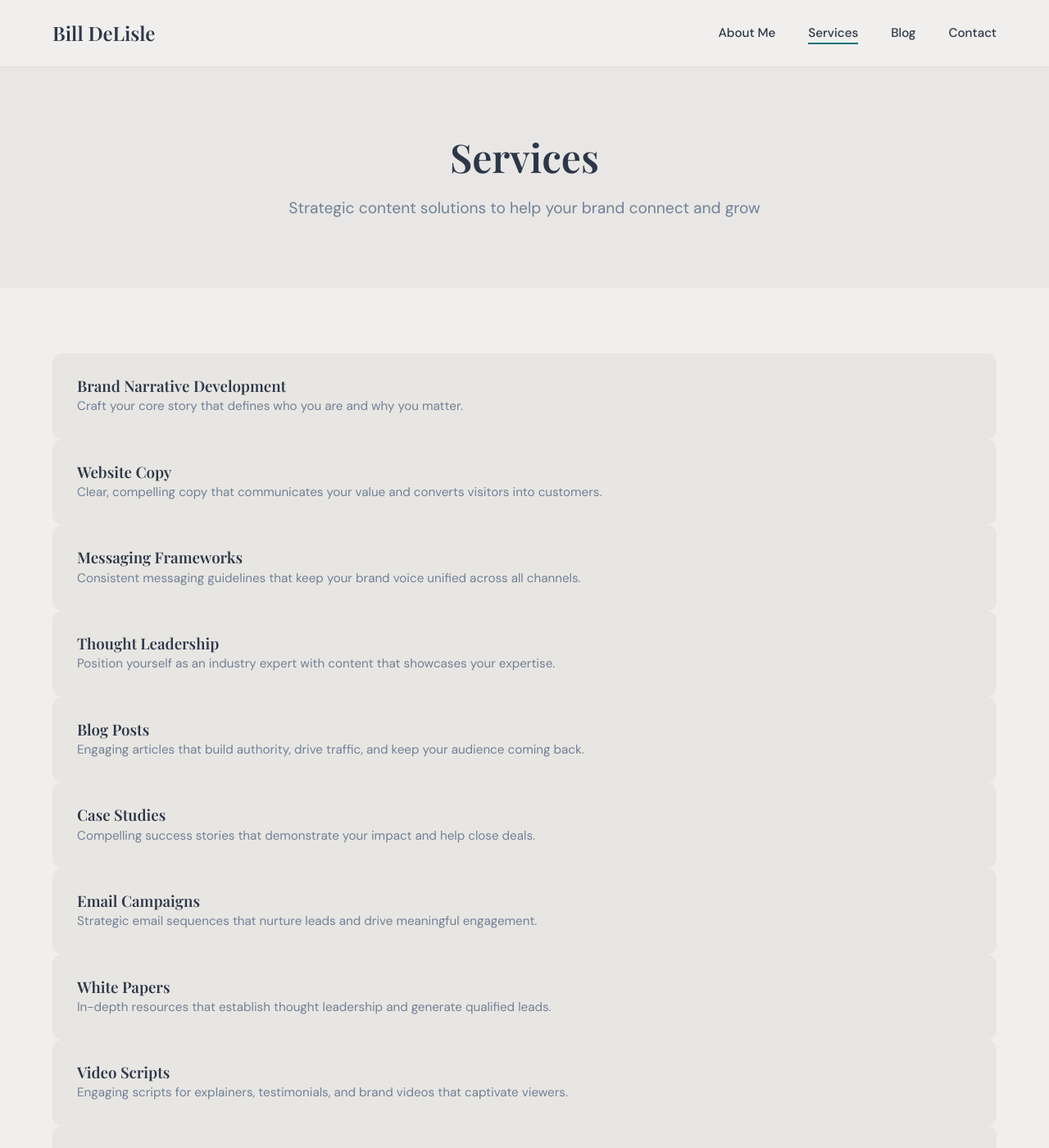
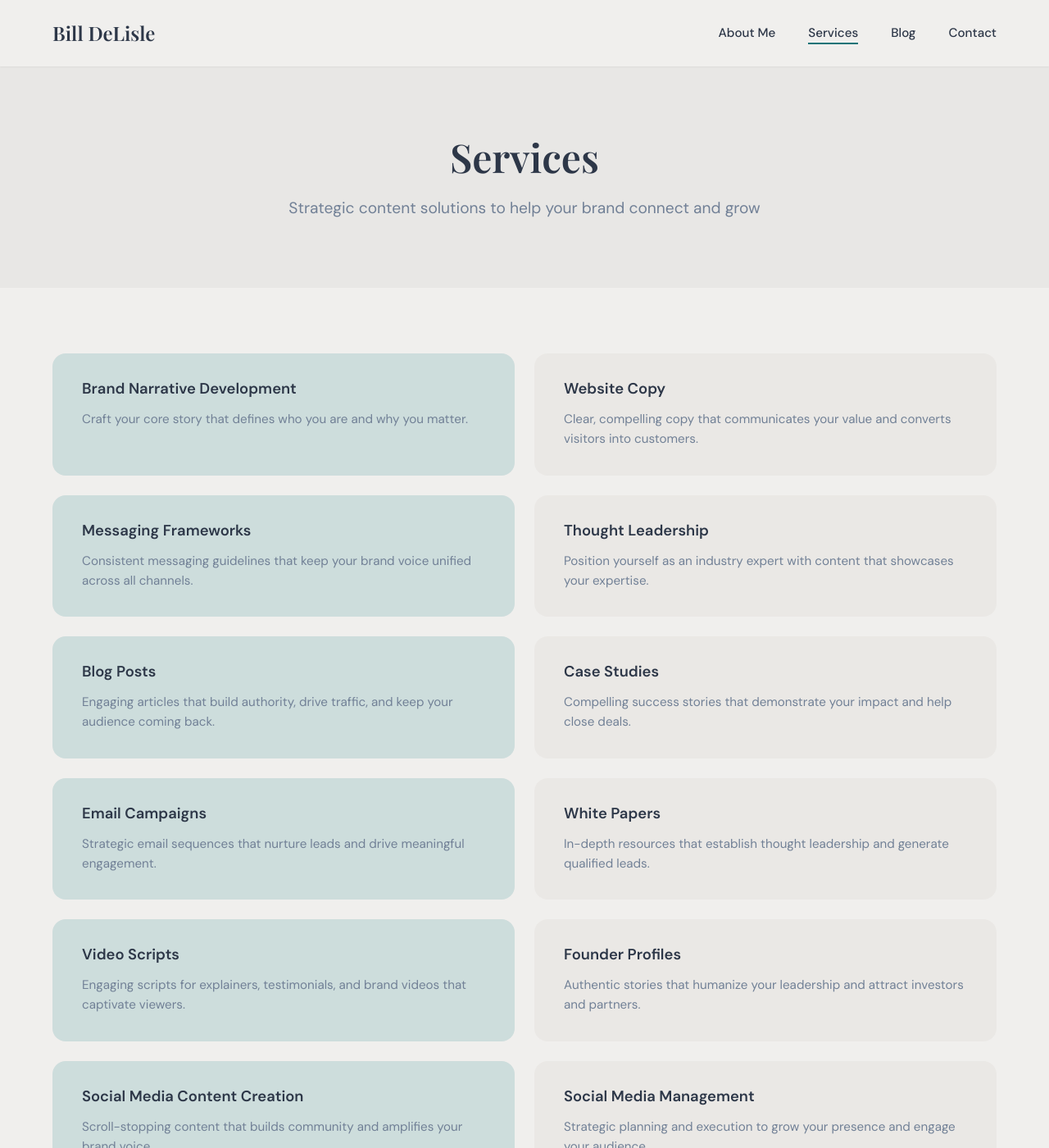
Before and after one commit to BIllDeLisle/billdelisle.com, a Jekyll site: the page built from services.html, in a window 1280 px wide and 1400 px high. Shown: the whole window at 82% size. Built offline with Jekyll 4.4.1, drawn with Linux system fonts in a browser that asks for light colours; some web fonts are replaced.

Commit message:
Update style.css

```diff
--- a/assets/css/style.css
+++ b/assets/css/style.css
@@ -267,24 +267,38 @@ img { max-width: 100%; height: auto; }
   background: var(--color-bg);
 }
 
-.services-card-grid {
+.services-grid {
   display: grid;
   grid-template-columns: repeat(2, 1fr);
-  gap: 20px;
+  gap: 24px;
 }
 
 .service-card {
-  background: var(--color-card);
-  border-radius: 12px;
-  padding: 28px 30px;
+  border-radius: 16px;
+  padding: 32px 36px;
+  transition: var(--transition);
 }
 
-.service-card h4 {
+.service-card:hover {
+  transform: translateY(-3px);
+  box-shadow: var(--shadow-md);
+}
+
+/* Alternating colors - teal and cream at 50% opacity */
+.service-card:nth-child(odd) {
+  background: rgba(13, 115, 119, 0.15);
+}
+
+.service-card:nth-child(even) {
+  background: rgba(232, 230, 227, 0.7);
+}
+
+.service-card h3 {
   font-family: var(--font-body);
-  font-size: 1.1rem;
+  font-size: 1.15rem;
   font-weight: 600;
   color: var(--color-text);
-  margin-bottom: 10px;
+  margin-bottom: 12px;
 }
 
 .service-card p {
@@ -295,9 +309,9 @@ img { max-width: 100%; height: auto; }
 }
 
 @media (max-width: 768px) {
-  .services-card-grid { grid-template-columns: 1fr; }
+  .services-grid { grid-template-columns: 1fr; }
+  .service-card { padding: 28px 30px; }
 }
-
 /* About Section */
 .about-section { padding: 100px 0; }
 
```
